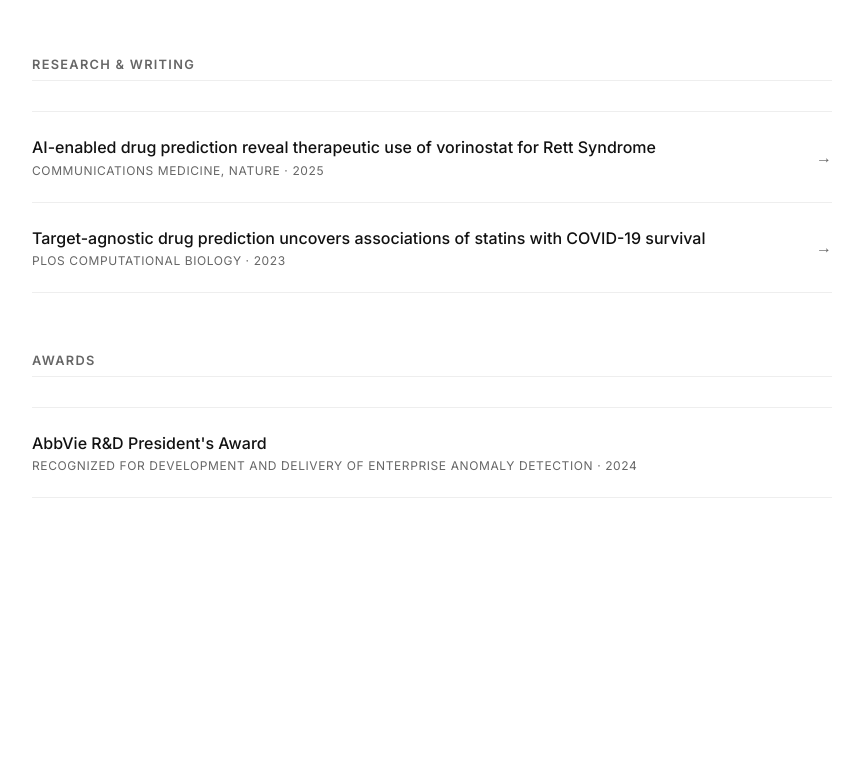
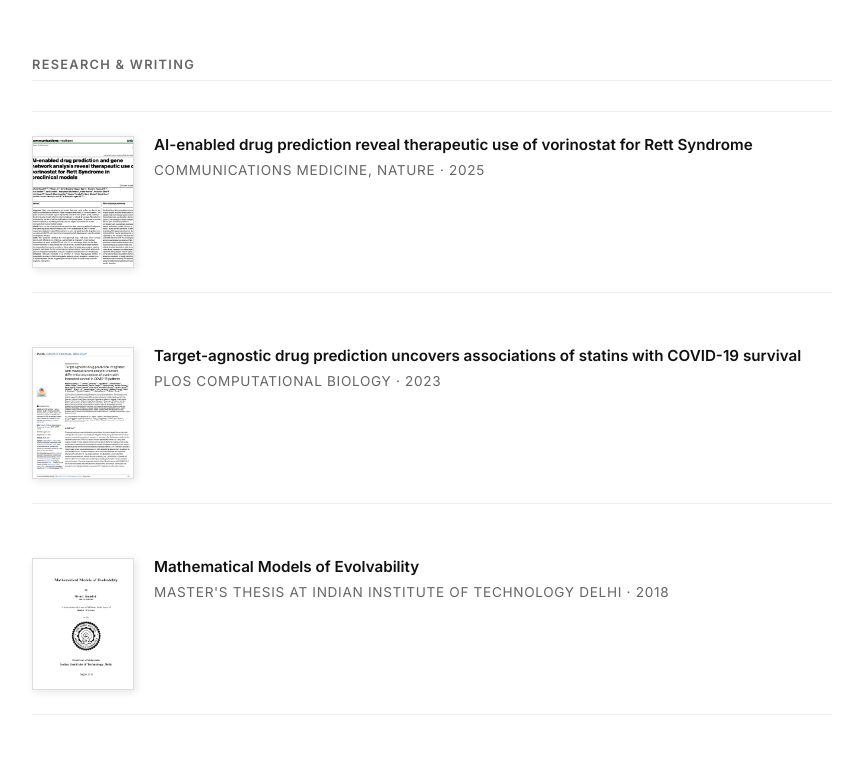
Before and after one commit to Shruti-Kaushal/shrutikaushal-website, a plain HTML site: page index.html in a window 1280 px wide. Shown: the part 1287-2059 px from the top of the page, without its empty margins (388-1251 px from the left). Before the commit the page ends 1905 px from the top, so only its background shows below. Drawn offline with Linux system fonts and the light colour scheme.

Commit message:
adding masters thesis

```diff
--- a/index.html
+++ b/index.html
@@ -124,21 +124,34 @@
 <section id="research">
     <h2>Research & Writing</h2>
     <div class="writing-list">
-                    <a href="https://www.nature.com/articles/s43856-025-00975-8" class="writing-item" target="_blank">
-                        <div class="writing-info">
-                            <span class="writing-title">AI-enabled drug prediction reveal therapeutic use of vorinostat for Rett Syndrome</span>
-                            <span class="writing-meta">Communications Medicine, Nature · 2025</span>
+
+        <a href="https://www.nature.com/articles/s43856-025-00975-8" class="writing-item" target="_blank" style="display: flex; align-items: flex-start; text-decoration: none; margin-bottom: 30px;">
+            <div class="writing-thumb" style="width: 100px; height: 130px; flex-shrink: 0; border: 1px solid #ddd; box-shadow: 2px 2px 8px rgba(0,0,0,0.1); overflow: hidden; background: #f5f5f5;">
+                <img src="assets/img/nature-page-1.png" alt="Nature Paper Page 1" style="width: 100%; height: 100%; object-fit: cover; object-position: top;">
+            </div><div class="writing-info" style="display: flex; flex-direction: column; margin-left: 20px; padding: 0;">
+                <span class="writing-title" style="display: block; font-size: 0.95rem; font-weight: 600; color: var(--text); line-height: 1.2; margin: 0;">AI-enabled drug prediction reveal therapeutic use of vorinostat for Rett Syndrome</span>
+                <span class="writing-meta" style="display: block; color: var(--secondary); font-size: 0.85rem; margin-top: 4px;">Communications Medicine, Nature · 2025</span>
             </div>
-                        <span class="writing-arrow">→</span>
         </a>
 
-                    <a href="https://doi.org/10.1371/journal.pcbi.1011050" class="writing-item" target="_blank">
-                        <div class="writing-info">
-                            <span class="writing-title">Target-agnostic drug prediction uncovers associations of statins with COVID-19 survival</span>
-                            <span class="writing-meta">PLOS Computational Biology · 2023</span>
+        <a href="https://doi.org/10.1371/journal.pcbi.1011050" class="writing-item" target="_blank" style="display: flex; align-items: flex-start; text-decoration: none; margin-bottom: 30px;">
+            <div class="writing-thumb" style="width: 100px; height: 130px; flex-shrink: 0; border: 1px solid #ddd; box-shadow: 2px 2px 8px rgba(0,0,0,0.1); overflow: hidden; background: #f5f5f5;">
+                <img src="assets/img/plos-page-1.png" alt="PLOS Paper Page 1" style="width: 100%; height: 100%; object-fit: cover; object-position: top;">
+            </div><div class="writing-info" style="display: flex; flex-direction: column; margin-left: 20px; padding: 0;">
+                <span class="writing-title" style="display: block; font-size: 0.95rem; font-weight: 600; color: var(--text); line-height: 1.2; margin: 0;">Target-agnostic drug prediction uncovers associations of statins with COVID-19 survival</span>
+                <span class="writing-meta" style="display: block; color: var(--secondary); font-size: 0.85rem; margin-top: 4px;">PLOS Computational Biology · 2023</span>
             </div>
-                        <span class="writing-arrow">→</span>
         </a>
+
+        <a href="https://web.iitd.ac.in/~sumeet/Shruti_thesis.pdf" class="writing-item" target="_blank" style="display: flex; align-items: flex-start; text-decoration: none; margin-bottom: 30px;">
+            <div class="writing-thumb" style="width: 100px; height: 130px; flex-shrink: 0; border: 1px solid #ddd; box-shadow: 2px 2px 8px rgba(0,0,0,0.1); overflow: hidden; background: #f5f5f5;">
+                <img src="assets/img/thesis-page-1.png" alt="Thesis Thumbnail" style="width: 100%; height: 100%; object-fit: cover; object-position: top;">
+            </div><div class="writing-info" style="display: flex; flex-direction: column; margin-left: 20px; padding: 0;">
+                <span class="writing-title" style="display: block; font-size: 0.95rem; font-weight: 600; color: var(--text); line-height: 1.2; margin: 0;">Mathematical Models of Evolvability</span>
+                <span class="writing-meta" style="display: block; color: var(--secondary); font-size: 0.85rem; margin-top: 4px;">Master's Thesis at Indian Institute of Technology Delhi · 2018</span>
+            </div>
+        </a>
+
     </div>
 </section>
 
--- a/style.css
+++ b/style.css
@@ -104,8 +104,12 @@
 /* RESEARCH LIST */
 .writing-list { border-top: 1px solid var(--accent); }
 .writing-item {
-    display: flex; justify-content: space-between; align-items: center;
-    padding: 24px 0; border-bottom: 1px solid var(--accent); text-decoration: none;
+    display: flex;
+    justify-content: flex-start; /* CHANGE THIS from space-between */
+    align-items: center;
+    padding: 24px 0;
+    border-bottom: 1px solid var(--accent);
+    text-decoration: none;
     transition: padding-left 0.2s ease;
 }
 .writing-item:hover { padding-left: 8px; }
@@ -375,3 +379,31 @@
     text-transform: none;      /* Ensures it is not all caps */
     letter-spacing: normal;
 }
+/* Container for the thumbnail */
+.writing-thumb {
+    width: 80px;            /* Fixed width for consistency */
+    height: 60px;           /* Landscape aspect ratio */
+    flex-shrink: 0;         /* Prevents image from squishing */
+    border-radius: 4px;
+    overflow: hidden;
+    background: var(--accent); /* Placeholder color while loading */
+    border: 1px solid var(--border);
+}
+
+.writing-thumb img {
+    width: 100%;
+    height: 100%;
+    object-fit: cover;      /* Crops image to fill the 80x60 box */
+    transition: transform 0.3s ease;
+}
+
+/* Hover effect for the whole row */
+.writing-item:hover .writing-thumb img {
+    transform: scale(1.1);  /* Subtle zoom on the image */
+}
+
+.writing-info {
+    padding-left: 0 !important;   /* Removes any accidental padding */
+    display: flex;
+    flex-direction: column;
+}
```
Also changed, not shown: assets/img/nature-page-1.png (added), assets/img/plos-page-1.png (added), assets/img/thesis-page-1.png (added), index.txt, 1 other file. Lines whose indentation alone changed are shown as unchanged.
